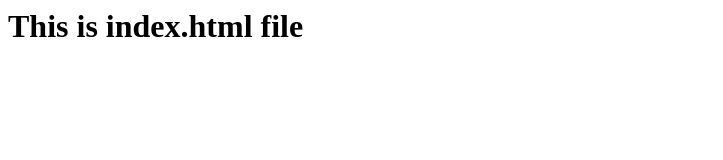
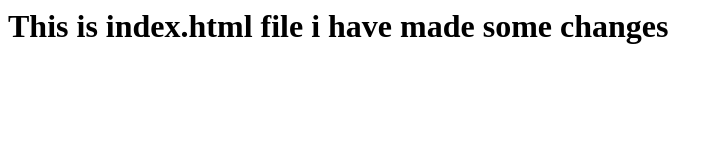
Before and after one commit to MohanrajSaravanan/MohanGitHubrepo, a plain HTML site: page index.html in a window 1280 px wide. Shown: the whole page, without its empty margins (0-723 px from the left). Drawn offline with Linux system fonts and the light colour scheme.

Commit message:
I made some changes in both files

```diff
--- a/index.html
+++ b/index.html
@@ -1 +1 @@
-<h1>This is index.html file<h1>
+<h1>This is index.html file i have made some changes<h1>
```
Also changed, not shown: contact.html (+1 -1 lines).
